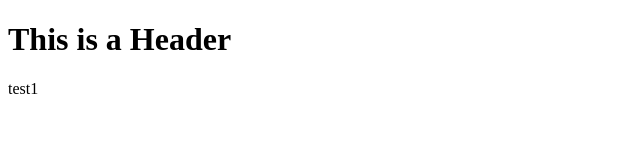
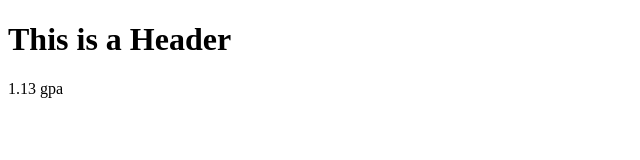
Before and after one commit to Errustrate/bootstrapcourse, a website: page index.html in a window 1280 px wide. Shown: the full height of the page, 0-640 px from the left. Drawn offline with Linux system fonts and the light colour scheme.

Commit message:
test commit 1

```diff
--- a/index.html
+++ b/index.html
@@ -7,6 +7,6 @@
 
 <body>
 	<h1>This is a Header</h1>
-	<p>test1</p>
+	<p>1.13 gpa</p>
 </body>
 </html>
```
